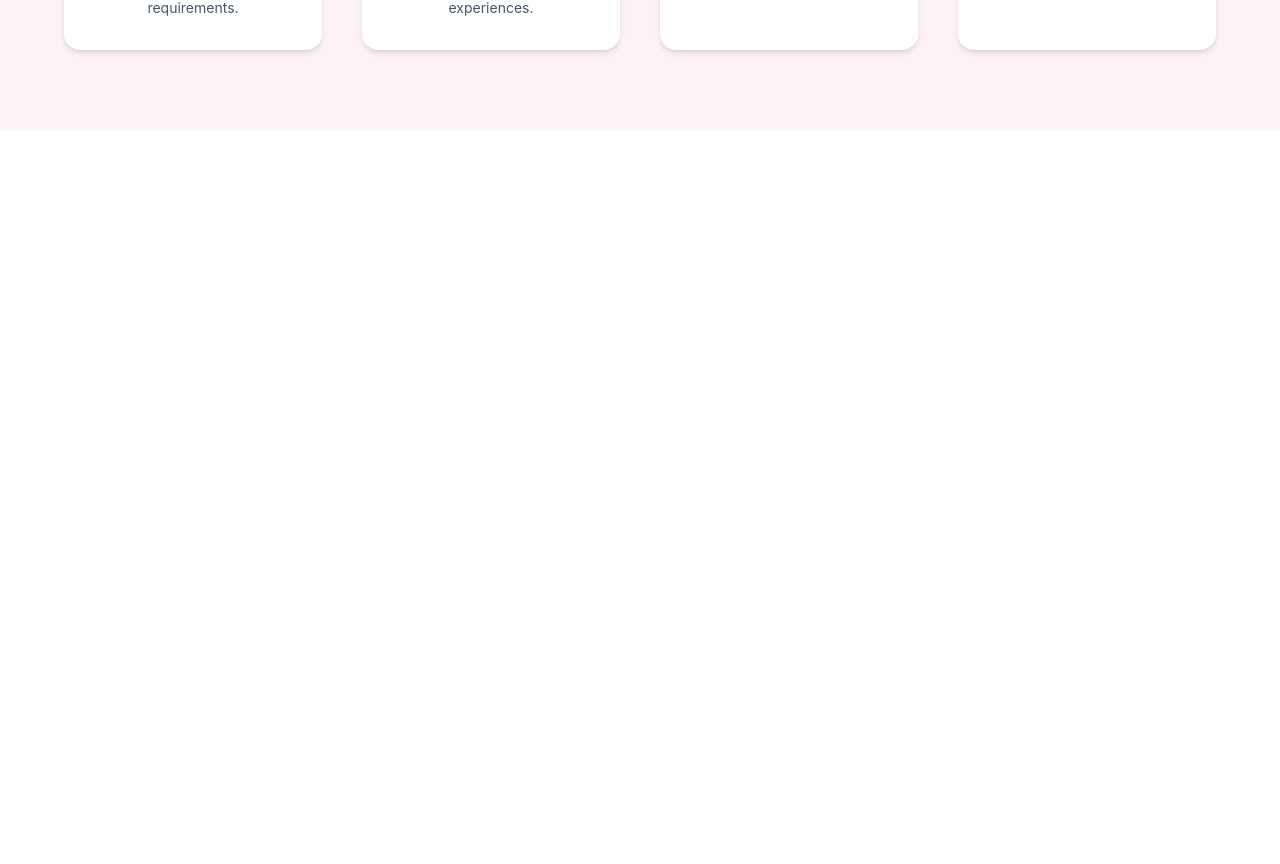
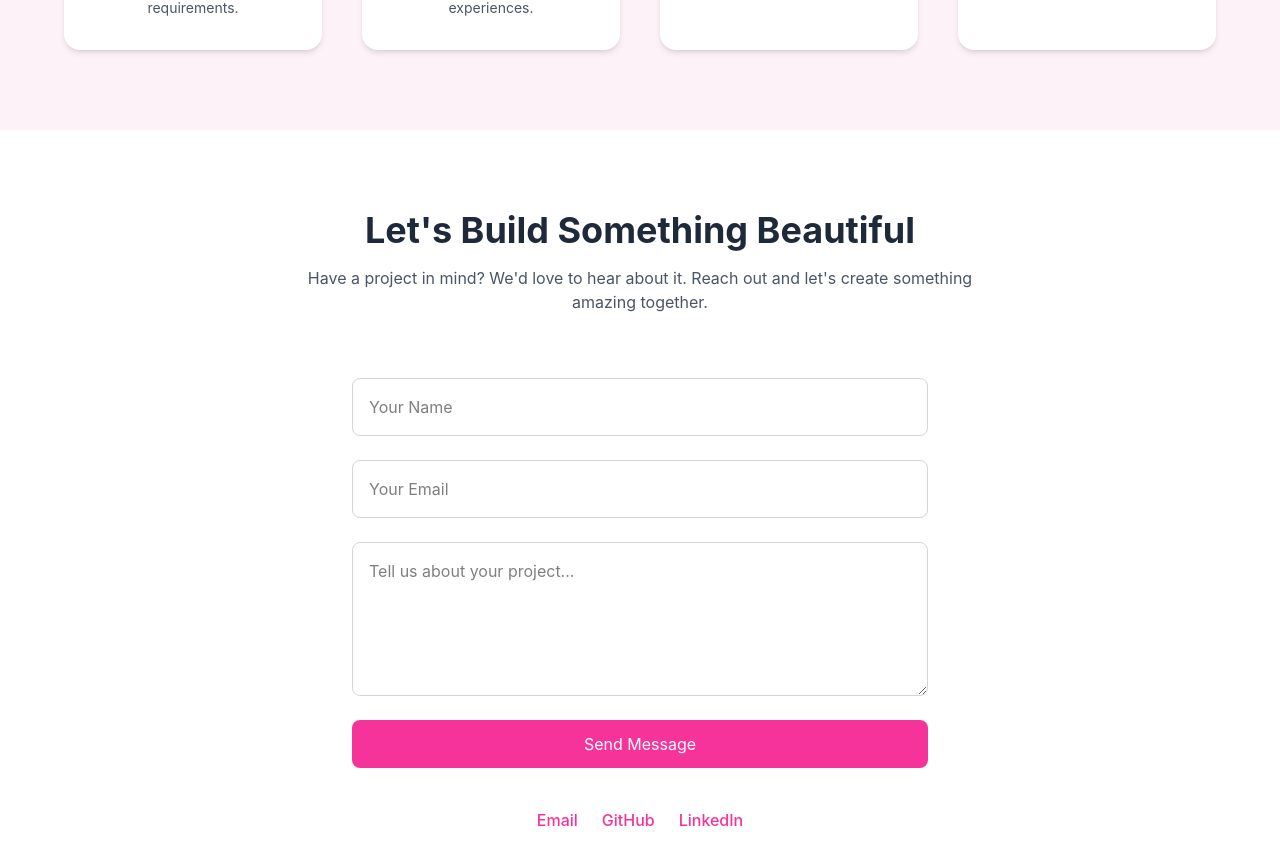
Before and after one commit to IlmaxRehman/petalsstudio-portfolio, a React (Vite) app: page / in a window 1280 px wide. Shown: the part 3318-4182 px from the top of the page. Before the commit the page ends 3448 px from the top, so only its background shows below. Built offline with nearby package versions, Linux system fonts and the light colour scheme.

Commit message:
Add contact section with form and special links

```diff
--- a/src/App.jsx
+++ b/src/App.jsx
@@ -4,6 +4,7 @@ import About from "./components/About";
 import Services from "./components/Services";
 import Projects from "./components/Projects";
 import Process from "./components/Process";
+import Contact from "./components/Contact";
 function App(){
   return(
     <div>
@@ -14,6 +15,7 @@ function App(){
       <Services />
       <Projects />
       <Process />
+      <Contact />
     </div>
   )
 }
--- a/src/components/Contact.jsx
+++ b/src/components/Contact.jsx
@@ -0,0 +1,74 @@
+function Contact() {
+  return (
+    <section className="w-full py-20 px-16 bg-white dark:bg-black">
+
+      {/* Heading */}
+      <div className="text-center mb-16">
+
+        <h2 className="text-4xl font-bold text-gray-800 dark:text-white mb-4">
+          Let's Build Something Beautiful
+        </h2>
+
+        <p className="text-gray-600 dark:text-gray-300 max-w-2xl mx-auto">
+          Have a project in mind? We'd love to hear about it. Reach out and
+          let's create something amazing together.
+        </p>
+
+      </div>
+
+      {/* Contact Form */}
+      <div className="max-w-xl mx-auto">
+
+        <form className="flex flex-col gap-6">
+
+          <input
+            type="text"
+            placeholder="Your Name"
+            className="p-4 rounded-lg border border-gray-300 dark:border-gray-700 dark:bg-gray-900"
+          />
+
+          <input
+            type="email"
+            placeholder="Your Email"
+            className="p-4 rounded-lg border border-gray-300 dark:border-gray-700 dark:bg-gray-900"
+          />
+
+          <textarea
+            placeholder="Tell us about your project..."
+            rows="5"
+            className="p-4 rounded-lg border border-gray-300 dark:border-gray-700 dark:bg-gray-900"
+          ></textarea>
+
+          <button
+            type="submit"
+            className="bg-pink-500 text-white py-3 rounded-lg hover:bg-pink-600 transition"
+          >
+            Send Message
+          </button>
+
+        </form>
+
+        {/* Quick Links */}
+        <div className="flex justify-center gap-6 mt-10 text-pink-500 font-medium">
+
+          <a href="#" className="hover:underline">
+            Email
+          </a>
+
+          <a href="#" className="hover:underline">
+            GitHub
+          </a>
+
+          <a href="#" className="hover:underline">
+            LinkedIn
+          </a>
+
+        </div>
+
+      </div>
+
+    </section>
+  )
+}
+
+export default Contact
```
